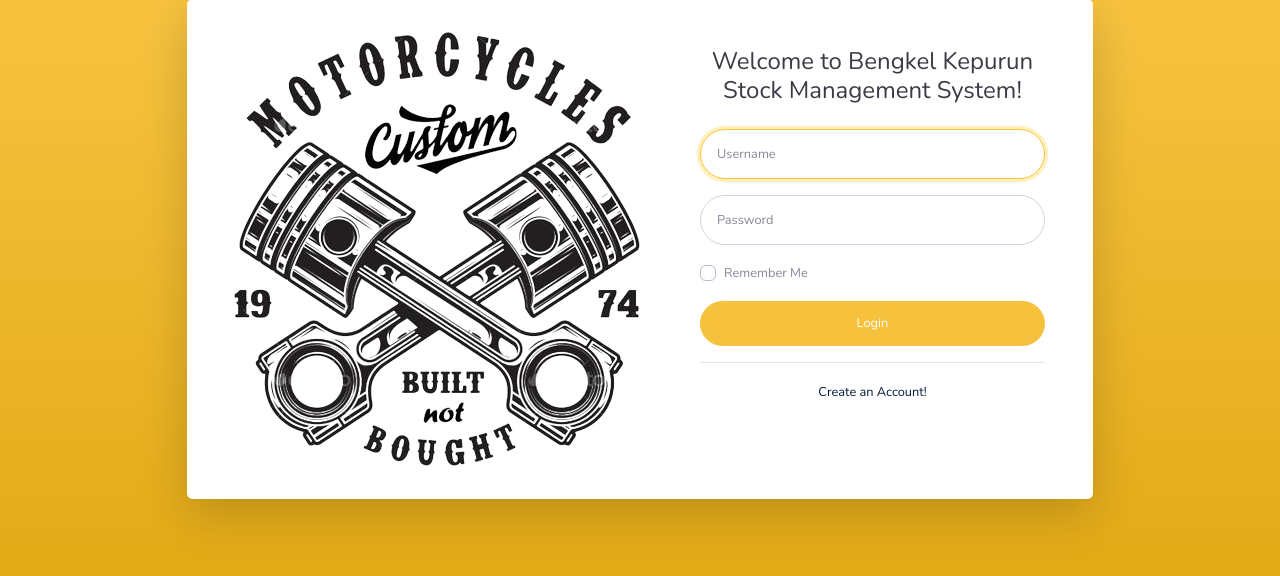
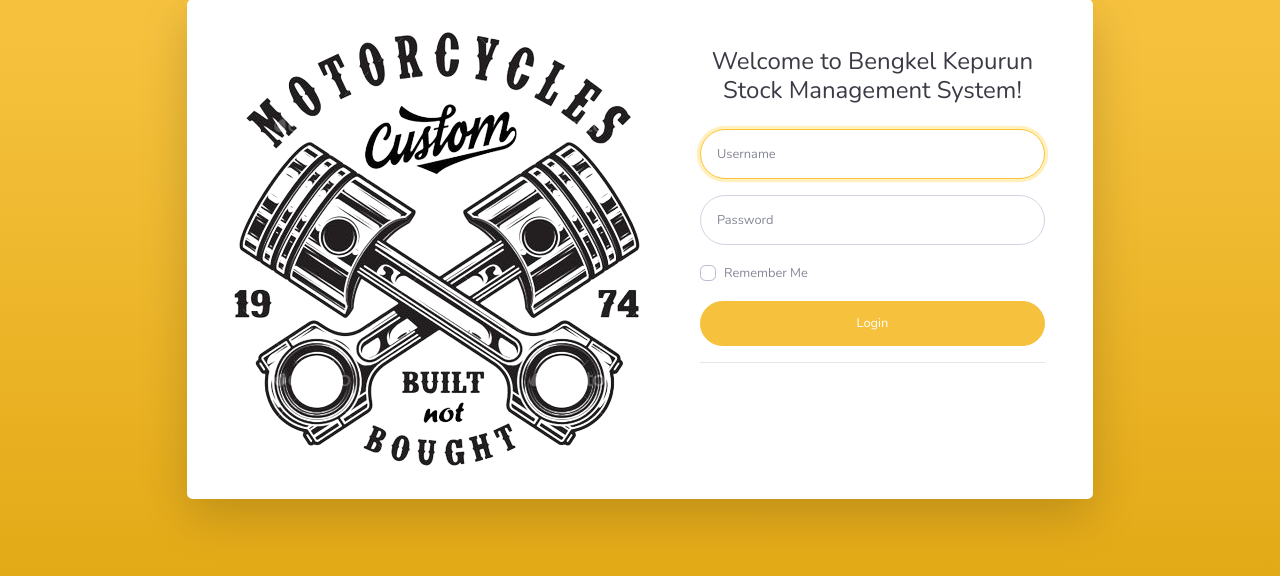
Before and after one commit to Nofangagah/rpl_project, a PHP site: page /pages/login.php in a window 1280 px wide. Shown: the part 49-625 px from the top of the page. Run offline with PHP 8.4, Linux system fonts and the light colour scheme.

Commit message:
fix login

```diff
--- a/pages/login.php
+++ b/pages/login.php
@@ -72,9 +72,7 @@
                     </div>
                     <button class="btn btn-warning btn-user btn-block" type="submit" name="btnlogin">Login</button>
                     <hr>
-                    <div class="text-center">
-                      <a class="small" href="register.php">Create an Account!</a>
-                    </div>
+
                   </form>
                 </div>
               </div>
```
